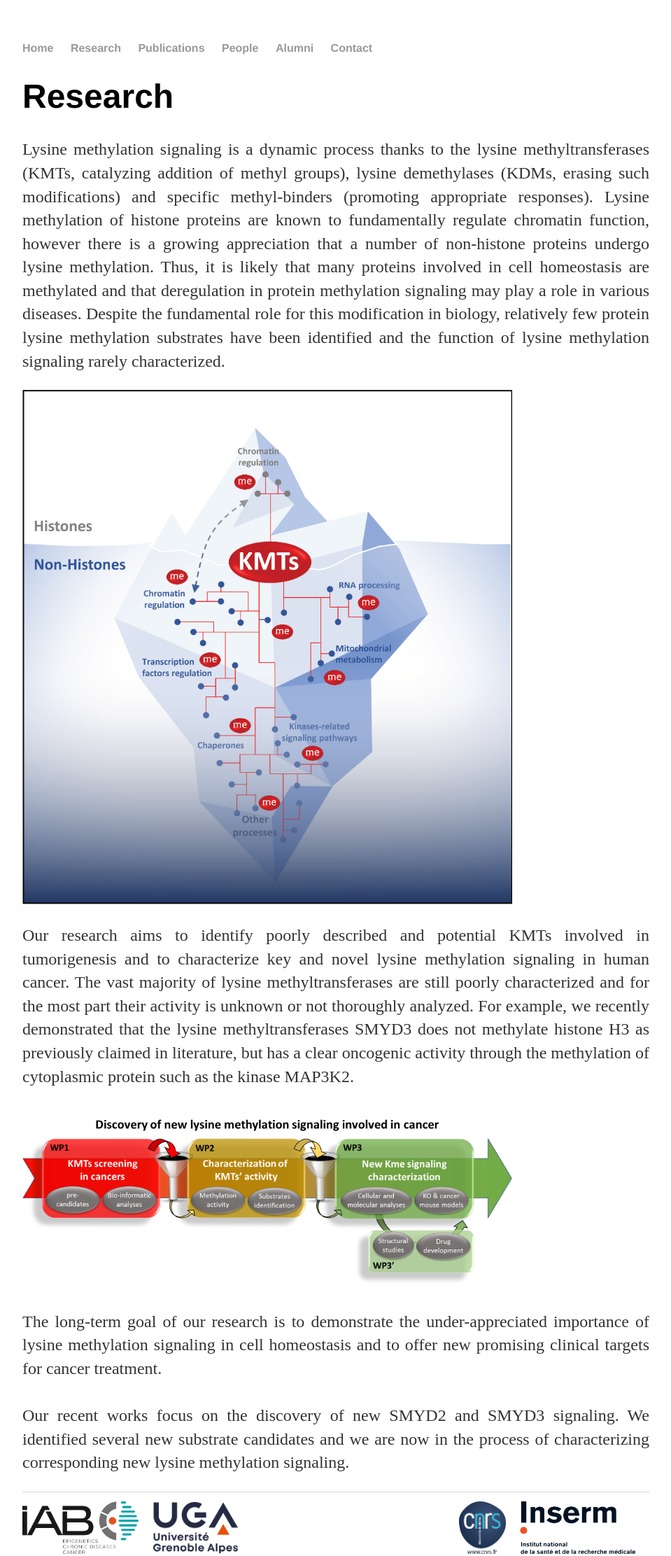
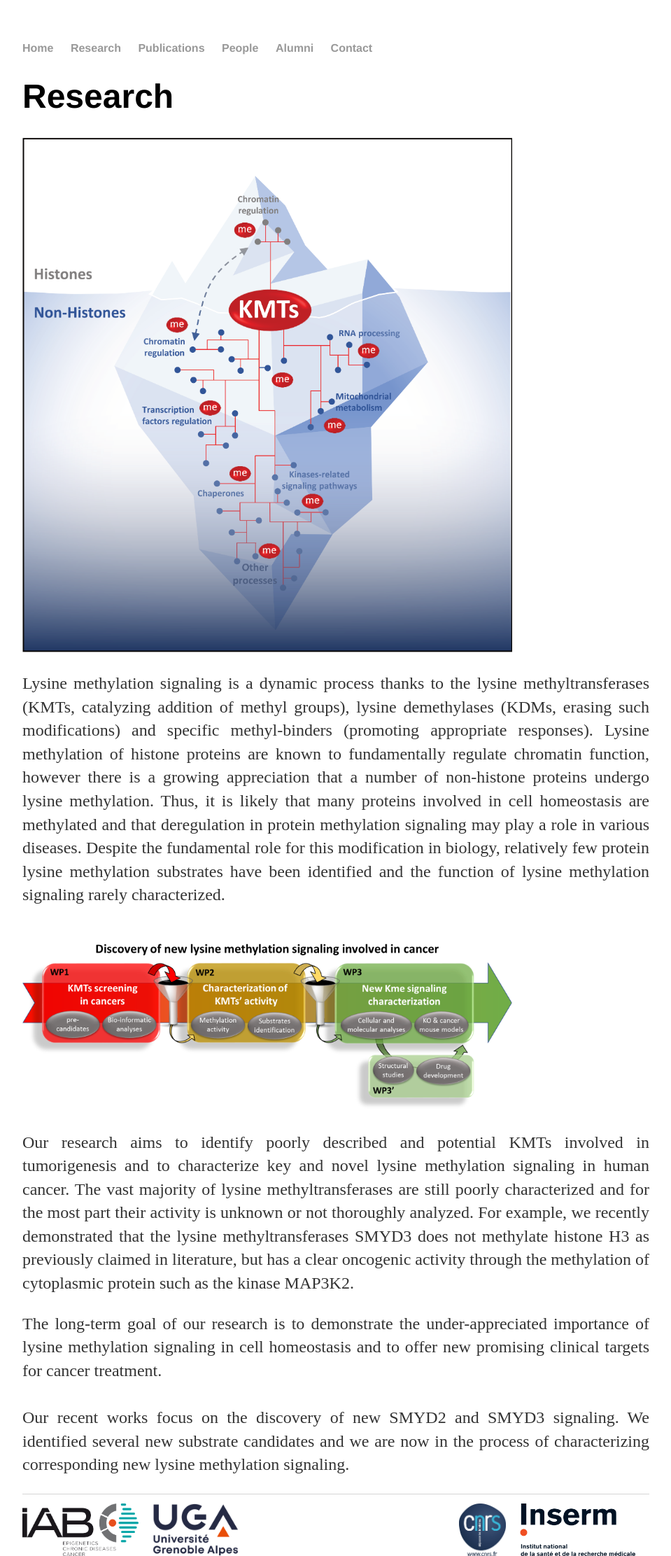
Before and after one commit to Reynoird-Lab/Reynoird-lab.github.io, a Jekyll site: the page built from Research/index.html, in a window 1280 px wide. Shown: the whole page at 70% size, without its empty margins (160-1119 px from the left). Built offline with Jekyll 4.4.1, drawn with Linux system fonts in a browser that asks for light colours; Markdown is read by kramdown in place of the engine named in the settings.

Commit message:
Update index.html

```diff
--- a/Research/index.html
+++ b/Research/index.html
@@ -4,9 +4,9 @@ title: Research
 ---
 	<h1>{{ page.title }}</h1>
 
+<img src="https://reynoird-lab.github.io/Images/Lukinovic V graphical abstract CMYK_revision.png" title="Lysine Methylation Signaling" width="700" style="margin: 0px 0px 0px 0px;"/>
 <p align="justify"> Lysine methylation signaling is a dynamic process thanks to the lysine methyltransferases (KMTs, catalyzing addition of methyl groups), lysine demethylases (KDMs, erasing such modifications) and specific methyl-binders (promoting appropriate responses). Lysine methylation of histone proteins are known to fundamentally regulate chromatin function, however there is a growing appreciation that a number of non-histone proteins undergo lysine methylation. Thus, it is likely that many proteins involved in cell homeostasis are methylated and that deregulation in protein methylation signaling may play a role in various diseases. Despite the fundamental role for this modification in biology, relatively few protein lysine methylation substrates have been identified and the function of lysine methylation signaling rarely characterized. <br></div>
-<img src="https://reynoird-lab.github.io/Images/Lukinovic V graphical abstract CMYK_revision.png" title="Lysine Methylation Signaling" width="700" style="margin: 0px 0px 0px 0px;"/>
+<br><img src="https://reynoird-lab.github.io/Images/research.png" title="research" width="700" style="margin: 0px 0px 0px 0px;" />
 <p align="justify">Our research aims to identify poorly described and potential KMTs involved in tumorigenesis and to characterize key and novel lysine methylation signaling in human cancer. The vast majority of lysine methyltransferases are still poorly characterized and for the most part their activity is unknown or not thoroughly analyzed. For example, we recently demonstrated that the lysine methyltransferases SMYD3 does not methylate histone H3 as previously claimed in literature, but has a clear oncogenic activity through the methylation of cytoplasmic protein such as the kinase MAP3K2.<br>
-<br><img src="https://reynoird-lab.github.io/Images/research.png" title="research" width="700" style="margin: 0px 0px 0px 0px;" />
 <p align="justify">The long-term goal of our research is to demonstrate the under-appreciated importance of lysine methylation signaling in cell homeostasis and to offer new promising clinical targets for cancer treatment. <br>
 <br>Our recent works focus on the discovery of new SMYD2 and SMYD3 signaling. We identified several new substrate candidates and we are now in the process of characterizing corresponding new lysine methylation signaling.</p>
```
